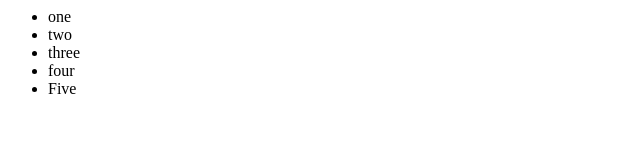
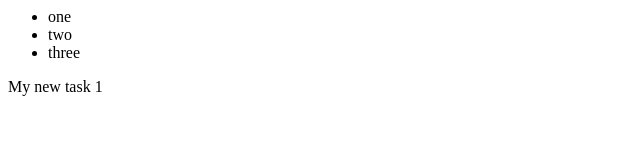
Before and after one commit to JaspreetJagirdar/newGitTest, a plain HTML site: page index.html in a window 1280 px wide. Shown: the full height of the page, 0-640 px from the left. Drawn offline with Linux system fonts and the light colour scheme.

Commit message:
added new module

```diff
--- a/index.html
+++ b/index.html
@@ -5,9 +5,13 @@
 			<li>one</li>
 			<li>two</li>
 			<li>three</li>
-			<li>four</li>
-			<li>Five</li>
+
 		</ul>
 	</module-one>
+
+	<module-two>
+		<div> My new task 1</div>
+	</module-two>
+
 </body>
 </html>
```
